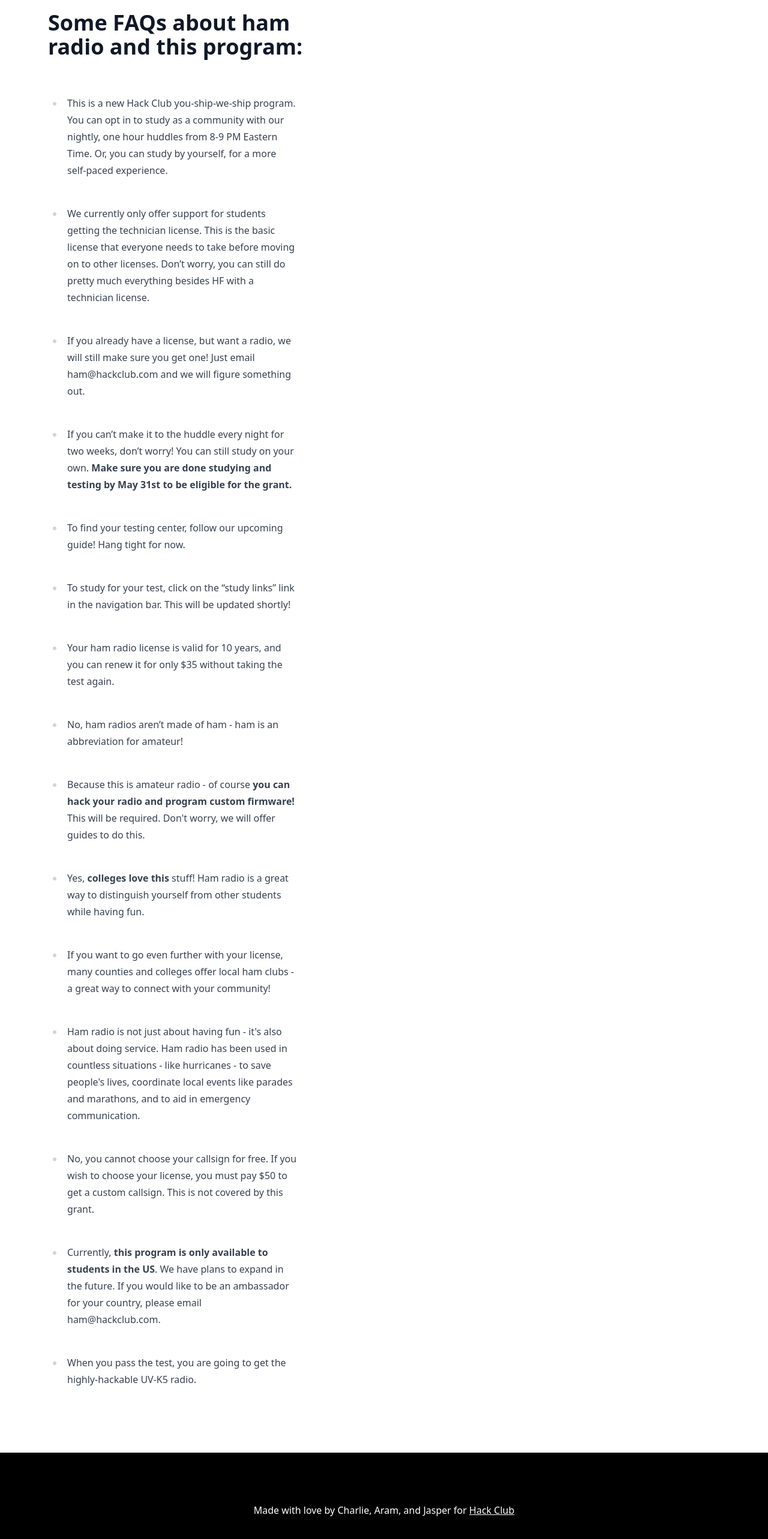
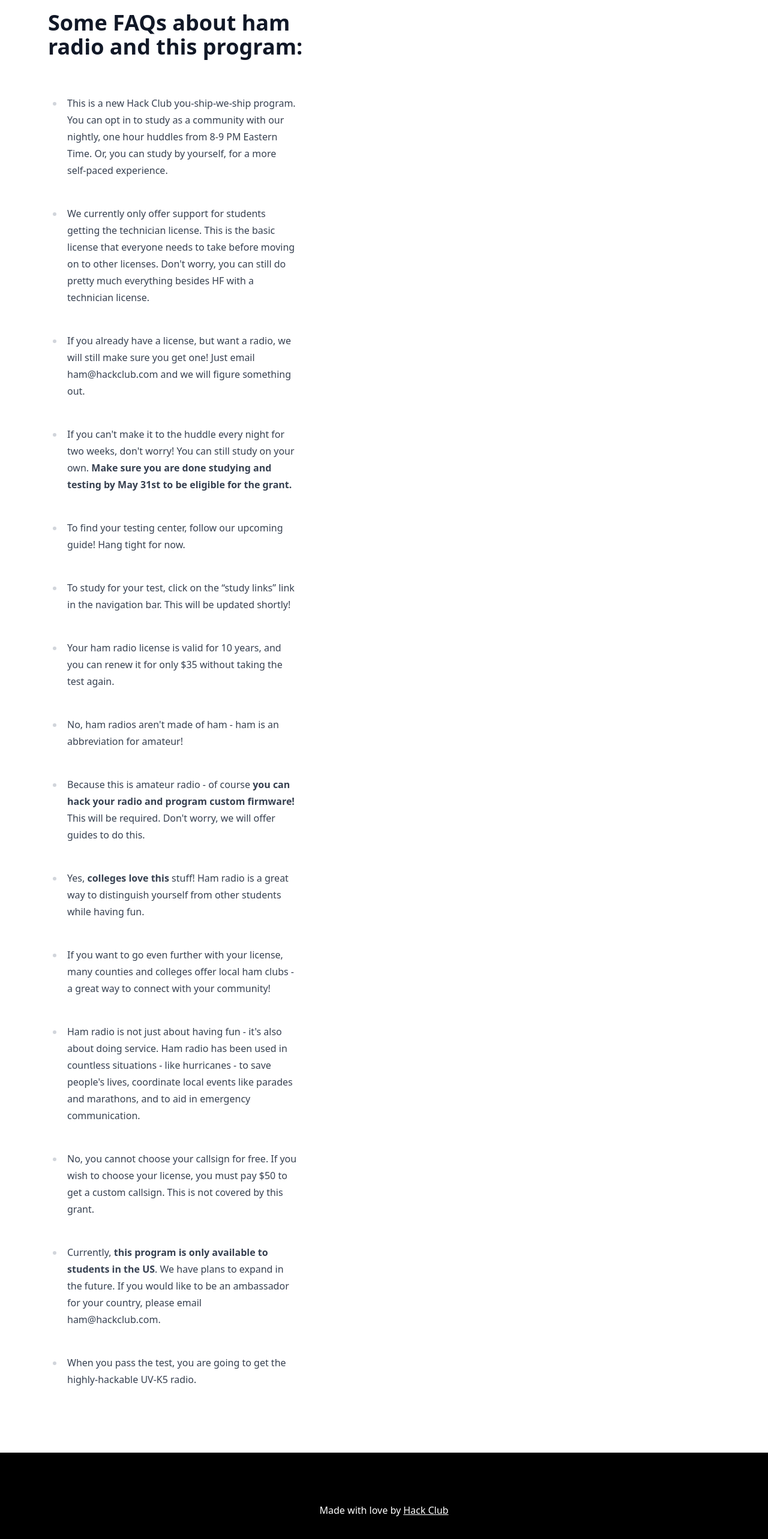
Before and after one commit to hackclub/ham-night, a Next.js app: page /faq in a window 1280 px wide. Shown: the part 118-2684 px from the top of the page at 60% size. Built offline with nearby package versions, Linux system fonts and the light colour scheme.

Commit message:
Update faq.tsx

```diff
--- a/src/pages/faq.tsx
+++ b/src/pages/faq.tsx
@@ -30,8 +30,8 @@ const FAQ = () => {
           <li>
             We currently only offer support for students getting the technician
             license. This is the basic license that everyone needs to take
-            before moving on to other licenses. Don’t worry, you can still do
-            pretty much everything besides HF with a technician license.
+            before moving on to other licenses. Don{"'"}t worry, you can still
+            do pretty much everything besides HF with a technician license.
           </li>
           <br></br>
           <li>
@@ -41,8 +41,8 @@ const FAQ = () => {
           </li>
           <br></br>
           <li>
-            If you can’t make it to the huddle every night for two weeks, don’t
-            worry! You can still study on your own.
+            If you can{"'"}t make it to the huddle every night for two weeks,
+            don{"'"}t worry! You can still study on your own.
             <b>
               {" "}
               Make sure you are done studying and testing by May 31st to be
@@ -66,14 +66,15 @@ const FAQ = () => {
           </li>
           <br></br>
           <li>
-            No, ham radios aren’t made of ham - ham is an abbreviation for
+            No, ham radios aren{"'"}t made of ham - ham is an abbreviation for
             amateur!
           </li>
           <br></br>
           <li>
             Because this is amateur radio - of course{" "}
             <b>you can hack your radio and program custom firmware! </b>
-            This will be required. Don't worry, we will offer guides to do this.
+            This will be required. Don{"'"}t worry, we will offer guides to do
+            this.
           </li>
           <br></br>
           <li>
@@ -90,8 +91,8 @@ const FAQ = () => {
           <li>
             Ham radio is not just about having fun - it{"'"}s also about doing
             service. Ham radio has been used in countless situations - like
-            hurricanes - to save people{"'"}s lives, coordinate local events like
-            parades and marathons, and to aid in emergency communication.
+            hurricanes - to save people{"'"}s lives, coordinate local events
+            like parades and marathons, and to aid in emergency communication.
           </li>
           <br></br>
           <li>
@@ -116,7 +117,7 @@ const FAQ = () => {
       <div className="w-screen h-48 bg-black">
         <div className="flex justify-center items-center h-full">
           <p className="text-white">
-            Made with love by Charlie, Aram, and Jasper for{" "}
+            Made with love by{" "}
             <Link className="underline" href="https://hackclub.com">
               Hack Club
             </Link>
```
